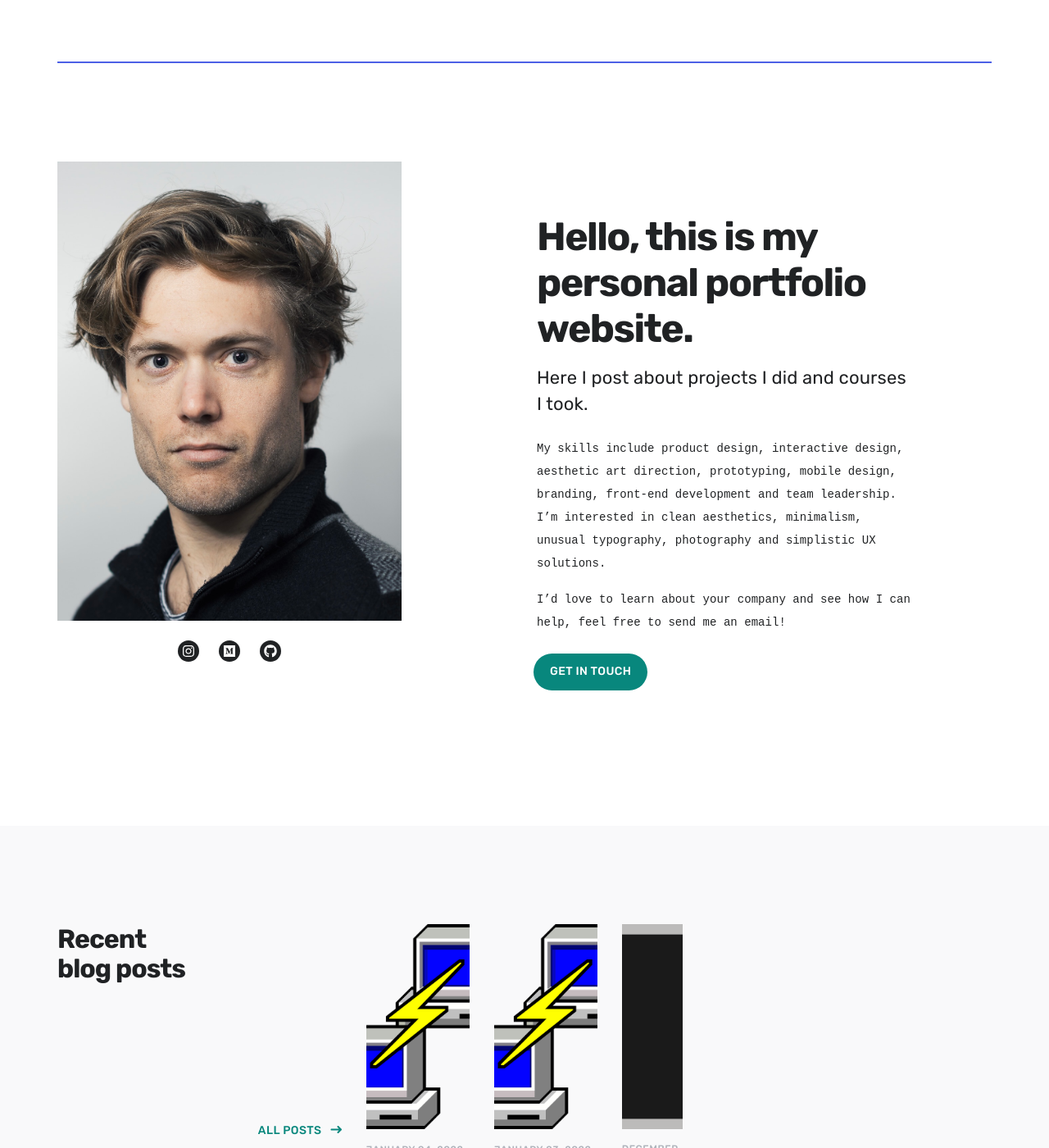
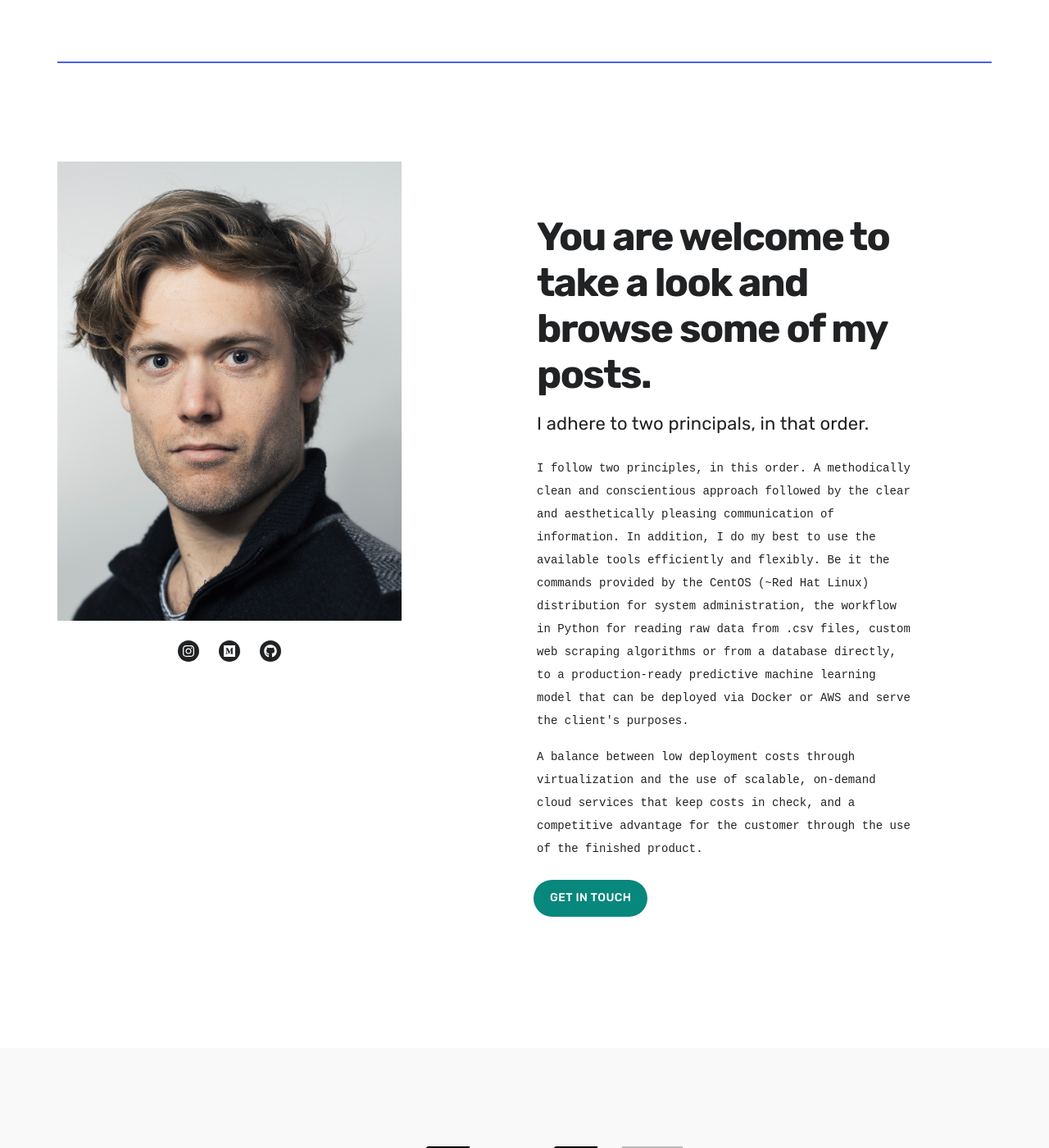
Before and after one commit to kletobias/kletobias.github.io, a Jekyll site: the page built from index.html, in a window 1280 px wide and 1400 px high, scrolled down 17088 px. Shown: the whole window at 82% size. Built offline with Jekyll 4.4.1, drawn with Linux system fonts in a browser that asks for light colours; nearby versions of some CDN libraries; some web fonts are replaced.

Commit message:
Added English version of about

```diff
--- a/_includes/section__about.html
+++ b/_includes/section__about.html
@@ -1,6 +1,8 @@
 <section class="about">
     {% if include.divider == true %}
-    <div class="wrap"><hr/></div>
+    <div class="wrap">
+        <hr/>
+    </div>
     {% endif %}
     <div class="wrap grid">
 
@@ -11,13 +13,22 @@
         </div>
 
         <div class="about__content">
-      <h2 class="title">Hello, this is my personal portfolio website.</h2>
-      <p class="subtitle subtitle--light">Here I post about projects I did and courses I took.</p>
+            <h2 class="title">You are welcome to take a look and browse some of my posts.</h2>
+            <p class="subtitle subtitle--light">I adhere to two principals, in that order. </p>
 
-      <p>My skills include product design, interactive design, aesthetic art direction, prototyping, mobile design,
-        branding, front-end development and team leadership. I’m interested in clean aesthetics, minimalism, unusual
-        typography, photography and simplistic UX solutions.</p>
-      <p>I’d love to learn about your company and see how I can help, feel free to send me an email!</p>
+            <p>I follow two principles, in this order. A methodically clean and conscientious approach
+               followed by the clear and aesthetically pleasing communication of information.
+               In addition, I do my best to use the available tools efficiently and flexibly.
+               Be it the commands provided by the CentOS (~Red Hat Linux) distribution for
+               system administration, the workflow in Python for reading raw data from .csv files,
+               custom web scraping algorithms or from a database directly, to a production-ready
+               predictive machine learning model that can be deployed via Docker or AWS and serve
+               the client's purposes.
+            <p/>
+            <p>A balance between low deployment costs through virtualization and the use of
+               scalable, on-demand cloud services that keep costs in check, and a
+               competitive advantage for the customer through the use of the finished product.</p>
+
 
             <a href="#" class="cta button--fill contact-trigger js-contact">Get in Touch</a>
         </div>
```
Lines whose indentation alone changed are shown as unchanged.
